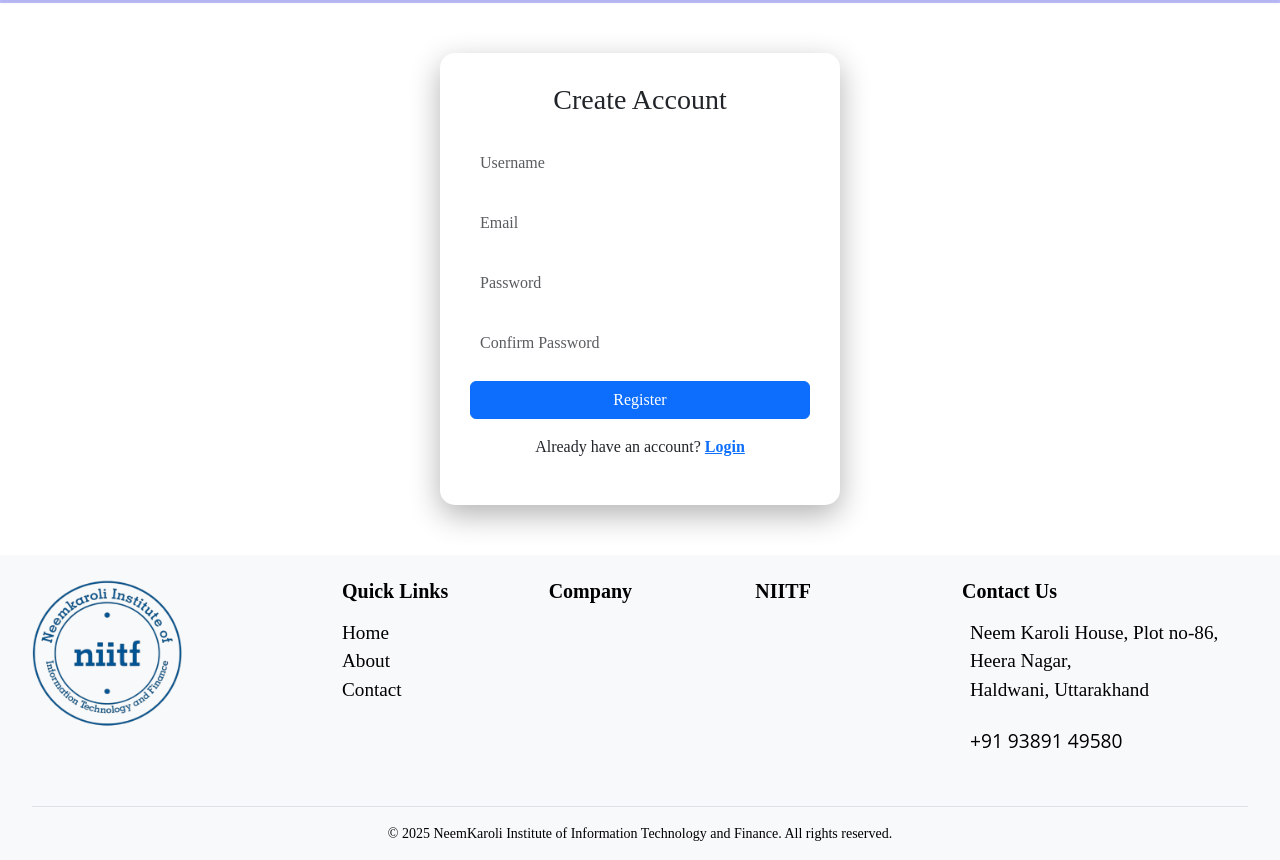
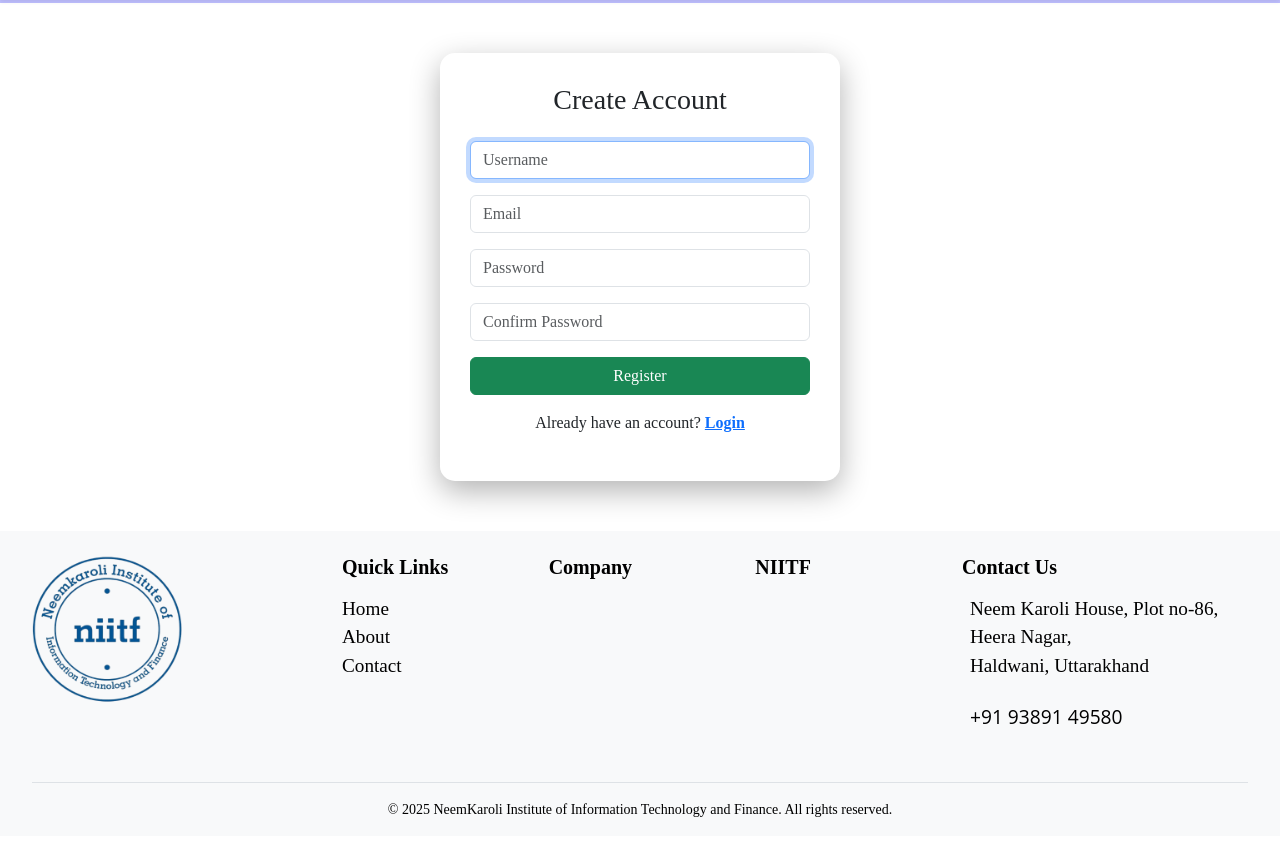
Before and after one commit to neemkaroli12/Microsoft_dynamics, a Django app: page /register/ in a window 1280 px wide. Shown: the part 140-1000 px from the top of the page. After the commit the page ends 957 px from the top, so only its background shows below. Run offline with Django 5.2, Linux system fonts and the light colour scheme.

Commit message:
login.html register.html

```diff
--- a/newapp/forms.py
+++ b/newapp/forms.py
@@ -1,15 +1,35 @@
 from django import forms
+from django.contrib.auth.forms import UserCreationForm,AuthenticationForm
 from django.contrib.auth.models import User
-from django.contrib.auth.forms import UserCreationForm
 
 class RegisterForm(UserCreationForm):
-    email = forms.EmailField(required=True)
+    email = forms.EmailField(required=True, widget=forms.EmailInput(attrs={
+        'class': 'form-control',
+        'placeholder': 'Email'
+    }))
+    username = forms.CharField(widget=forms.TextInput(attrs={
+        'class': 'form-control',
+        'placeholder': 'Username'
+    }))
+    password1 = forms.CharField(widget=forms.PasswordInput(attrs={
+        'class': 'form-control',
+        'placeholder': 'Password'
+    }))
+    password2 = forms.CharField(widget=forms.PasswordInput(attrs={
+        'class': 'form-control',
+        'placeholder': 'Confirm Password'
+    }))
 
     class Meta:
         model = User
         fields = ['username', 'email', 'password1', 'password2']
 
-
-class LoginForm(forms.Form):
-    username = forms.CharField()
-    password = forms.CharField(widget=forms.PasswordInput)
+class LoginForm(AuthenticationForm):
+    username = forms.CharField(widget=forms.TextInput(attrs={
+        'class': 'form-control',
+        'placeholder': 'Username'
+    }))
+    password = forms.CharField(widget=forms.PasswordInput(attrs={
+        'class': 'form-control',
+        'placeholder': 'Password'
+    }))
--- a/newapp/templates/register.html
+++ b/newapp/templates/register.html
@@ -1,9 +1,7 @@
 {% extends 'layout.html' %}
 {% load static %}
 
-{% block title %}
-  Register
-{% endblock %}
+{% block title %}Register{% endblock %}
 
 {% block content %}
 <style>
@@ -15,31 +13,12 @@
     width: 100%;
     max-width: 400px;
     margin: 50px auto;
-      box-shadow: 0 10px 30px rgba(0, 0, 0, 0.3);
+    box-shadow: 0 10px 30px rgba(0,0,0,0.3);
     animation: fadeInUp 0.8s ease;
 }
 @keyframes fadeInUp {
-      from {
-        transform: translateY(50px);
-        opacity: 0;
-      }
-      to {
-        transform: translateY(0);
-        opacity: 1;
-      }
-    }
-    .form-control {
-      background: rgba(255, 255, 255, 0.8);
-      border: none;
-      padding: 10px;
-    }
-    .btn-success {
-      background: #28a745;
-      border: none;
-      font-weight: bold;
-    }
-    .btn-success:hover {
-      background: #218838;
+    from { transform: translateY(50px); opacity: 0; }
+    to { transform: translateY(0); opacity: 1; }
 }
 </style>
 
@@ -55,23 +34,15 @@
 
         <form method="POST">
             {% csrf_token %}
-        <div class="mb-3">
-          <input type="text" name="username" placeholder="Username" class="form-control" />
-        </div>
-        <div class="mb-3">
-          <input type="email" name="email" placeholder="Email" class="form-control" />
-        </div>
-        <div class="mb-3">
-          <input type="password" name="password1" placeholder="Password" class="form-control" />
-        </div>
-        <div class="mb-3">
-          <input type="password" name="password2" placeholder="Confirm Password" class="form-control" />
-        </div>
-        <button type="submit" class="btn btn-primary w-100">Register</button>
+            <div class="mb-3">{{ form.username }}</div>
+            <div class="mb-3">{{ form.email }}</div>
+            <div class="mb-3">{{ form.password1 }}</div>
+            <div class="mb-3">{{ form.password2 }}</div>
+            <button type="submit" class="btn btn-success w-100">Register</button>
         </form>
 
         <p class="mt-3 text-center">
-        Already have an account? <a href="{% url 'login' %}" class="fw-bold">Login</a>
+            Already have an account? <a href="{% url "login" %}" class="fw-bold">Login</a>
         </p>
     </div>
 </div>
--- a/newapp/urls.py
+++ b/newapp/urls.py
@@ -7,6 +7,6 @@ from django.conf import settings
 urlpatterns=[
     path('',views.home, name="index"),
     path('register/', views.register_view, name="register"),
-    path('login/', views.login_view, name="login"),
-    path('logout/', views.logout_view, name="logout"),
+    path('login/', views.login_view, name='login'),
+    path('logout/', views.logout_view, name='logout'),
 ]
--- a/newapp/views.py
+++ b/newapp/views.py
@@ -1,41 +1,47 @@
-from django.shortcuts import render, redirect
+
 from django.shortcuts import render, get_object_or_404, redirect
 from .models import DynamicsCourse
-from .forms import RegisterForm, LoginForm
+from .forms import RegisterForm,LoginForm
 from django.contrib.auth import authenticate, login, logout
 from django.contrib import messages
 def home(request):
     courses = DynamicsCourse.objects.all()
     return render(request, 'index.html', {'courses': courses})
 
+ # <-- apna custom form import
 
 def register_view(request):
-    if request.method == "POST":
+    if request.method == 'POST':
         form = RegisterForm(request.POST)
         if form.is_valid():
-            form.save()
-            messages.success(request, "Account created successfully! Please log in.")
-            return redirect('login')
+            user = form.save()
+            login(request, user)  # optional: auto login
+            messages.success(request, "Account created successfully!")
+            return redirect('index')  # home page ka url name
+        else:
+            messages.error(request, "Please fix the errors below.")
     else:
         form = RegisterForm()
-    return render(request, "register.html", {"form": form})
+
+    return render(request, 'register.html', {'form': form})
+
 
 def login_view(request):
-    if request.method == "POST":
-        form = LoginForm(request.POST)
+    if request.method == 'POST':
+        form = LoginForm(data=request.POST)
         if form.is_valid():
-            username = form.cleaned_data['username']
-            password = form.cleaned_data['password']
-            user = authenticate(username=username, password=password)
-            if user:
-                login(request, user)
-                return redirect('index')
-            else:
-                messages.error(request, "Invalid username or password.")
+            user = form.get_user()
+            login(request, user)
+            messages.success(request, "Logged in successfully!")
+            return redirect('index')  # apne home page ka url name
+        else:
+            messages.error(request, "Invalid username or password.")
     else:
         form = LoginForm()
-    return render(request, "login.html", {"form": form})
+
+    return render(request, 'login.html', {'form': form})
 
 def logout_view(request):
     logout(request)
+    messages.success(request, "You have been logged out.")
     return redirect('login')
```
Also changed, not shown: newapp/templates/index.html (+0 -9 lines), newapp/templates/login.html (+9 -24 lines). Lines whose indentation alone changed are shown as unchanged.
